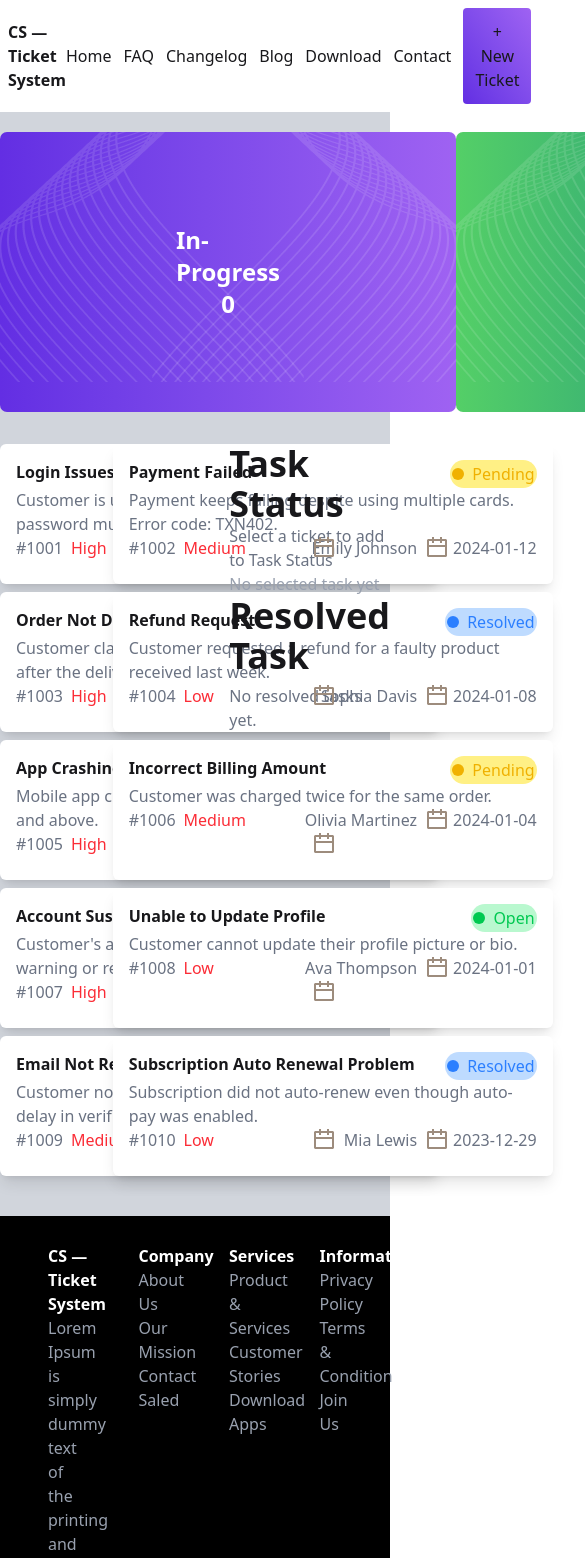
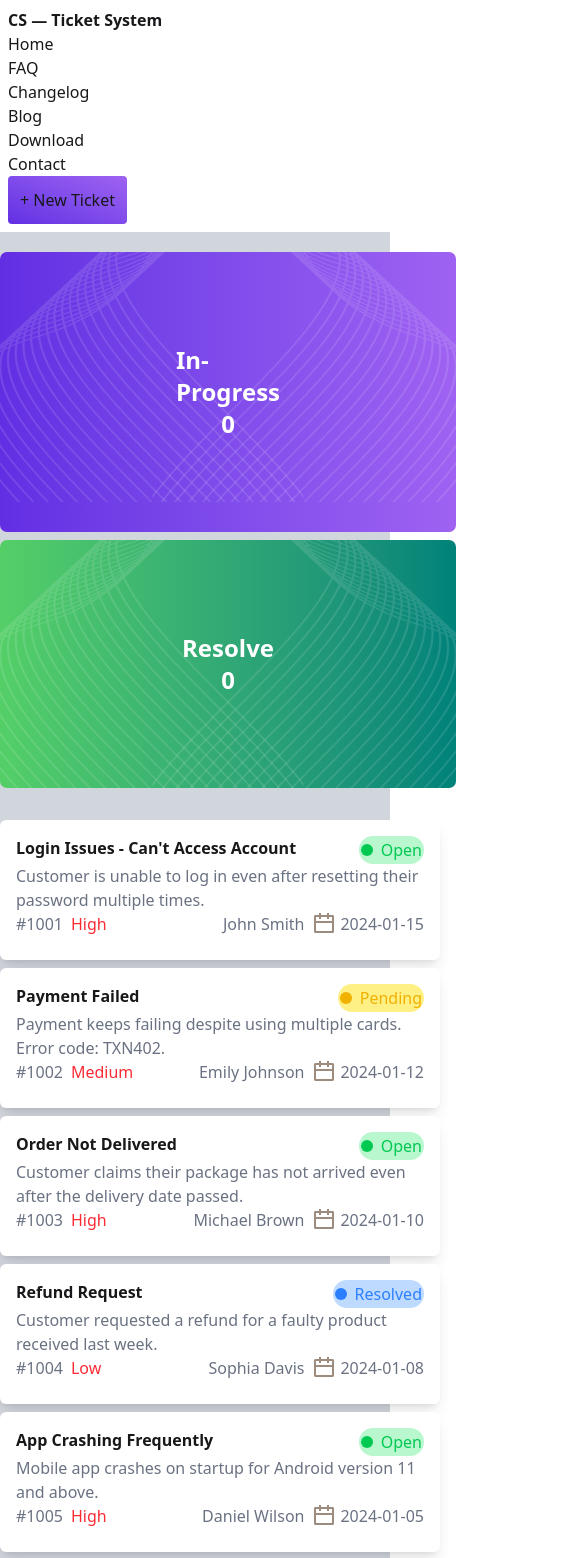
Before and after one commit to SOFIUL-AZAM/customer-support, a React (Vite) app: page / in a window 390 px wide. Shown: the top 1558 px of the page, 585 px wide, since content can reach past the window. Built offline with nearby package versions, Linux system fonts and the light colour scheme.

Commit message:
responsive system added

```diff
--- a/src/components/Banner/banner.jsx
+++ b/src/components/Banner/banner.jsx
@@ -3,9 +3,9 @@ import bg1 from '../../assets/vector1.png'
 
 const banner = ({purchasedTicket,resolvedTicket}) => {
     return (
-        <div className='max-w-[1200px] mx-auto flex justify-between mt-5'>
+        <div className='max-w-[1200px] mx-auto md:flex justify-between mt-5'>
 
-            <div className='rounded-[7px] relative px-57 py-23 overflow-hidden bg-gradient-to-r from-[#632EE3] to-[#9F62F2]'>
+            <div className='mb-2 rounded-[7px] relative px-57 py-23 overflow-hidden bg-gradient-to-r from-[#632EE3] to-[#9F62F2]'>
                 <img src={bg1} className="absolute left-0 top-0" alt="left" />
 
                 <img src={bg1} className='absolute right-0 top-0 scale-x-[-1]' alt="right" />
@@ -16,7 +16,7 @@ const banner = ({purchasedTicket,resolvedTicket}) => {
                 </div>
             </div>
 
-            <div className='rounded-[7px] relative px-57 py-23 overflow-hidden bg-gradient-to-r from-[#54CF67] to-[#00827A]'>
+            <div className='mb-2 rounded-[7px] relative px-57 py-23 overflow-hidden bg-gradient-to-r from-[#54CF67] to-[#00827A]'>
                 <img src={bg1} className="absolute left-0 top-0" alt="left" />
 
                 <img src={bg1} className='absolute right-0 top-0 scale-x-[-1]' alt="right" />
--- a/src/components/MainSection/MainSection.jsx
+++ b/src/components/MainSection/MainSection.jsx
@@ -27,9 +27,9 @@ const MainSection = ({customersPromise,purchasedTicket,customerData,resolvedTick
 
         <div className='mt-8 max-w-[1200px] mx-auto'>
 
-            <div className='flex justify-between  '>
+            <div className='md:flex justify-between  '>
 
-            <div className='grid grid-cols-2 gap-2 mr-3'>
+            <div className='grid grid-cols-1 md:grid-cols-2 gap-2 mr-3'>
                 {
                 customerData.map(customer => <div key={customer.id} onClick={() => handleTicket(customer)} className='cursor-pointer'>
                     <div className='w-110 h-35 bg-white shadow-lg rounded-[6px] p-4'>
--- a/src/components/Navbar/navbar.jsx
+++ b/src/components/Navbar/navbar.jsx
@@ -3,9 +3,9 @@ import React from 'react';
 const navbar = () => {
     return (
         <div className='bg-white'>
-            <div className='flex justify-between max-w-[1200px] mx-auto items-center p-2'>
+            <div className='md:flex justify-between max-w-[1200px] mx-auto items-center p-2'>
             <h2 className='font-bold'>CS — Ticket System</h2>
-            <div className='flex gap-3 items-center'>
+            <div className='md:flex gap-3 items-center'>
                 <h3>Home</h3>
                 <h3>FAQ</h3>
                 <h3>Changelog</h3>
```
